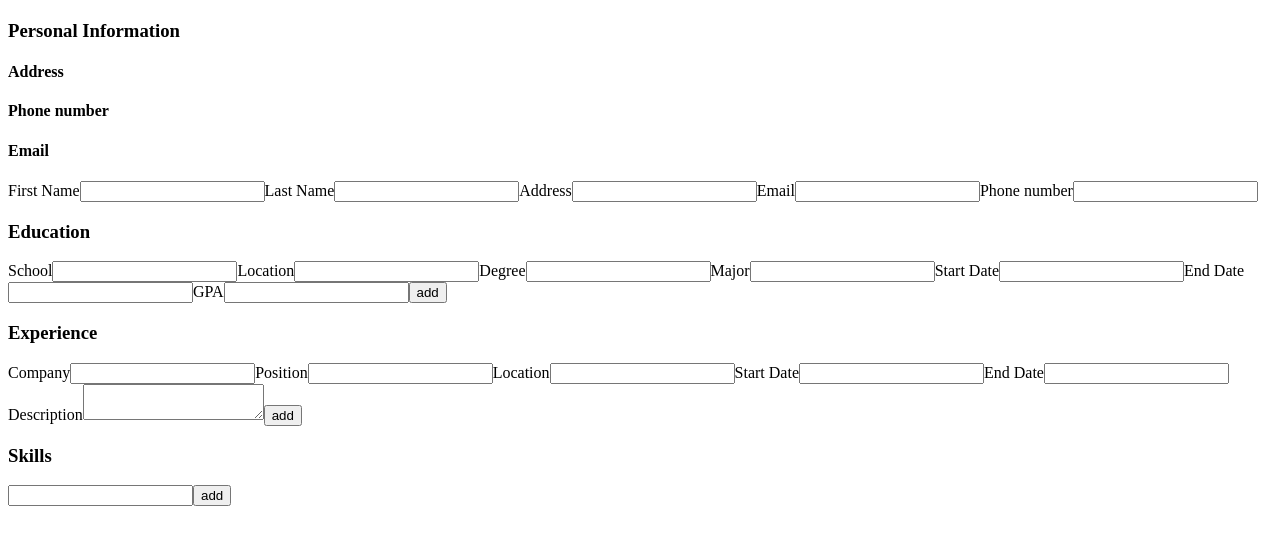
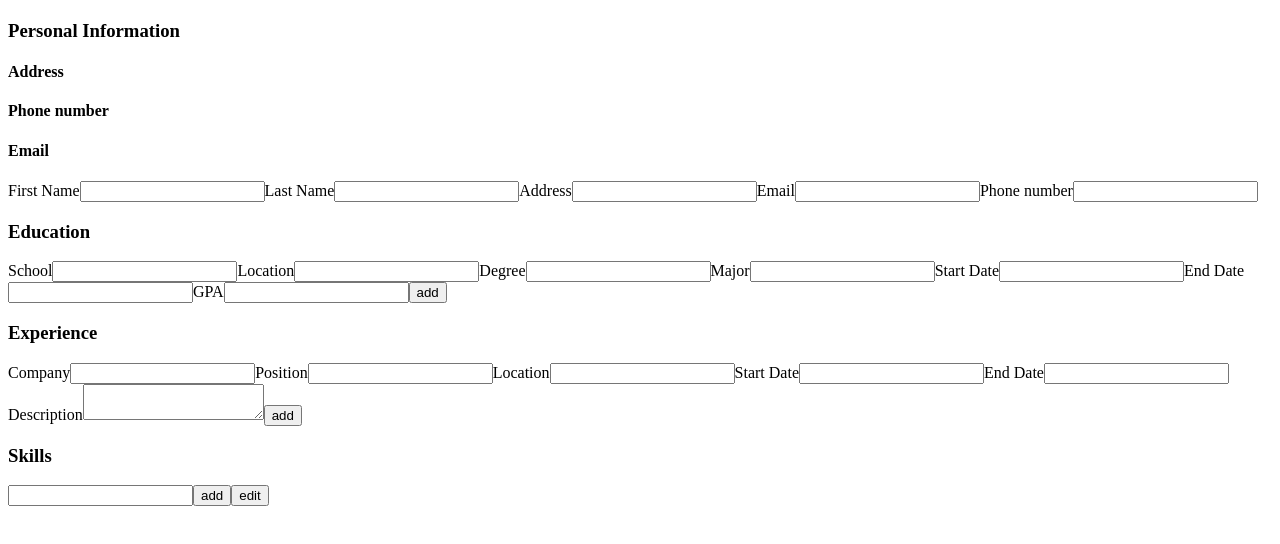
Before and after one commit to victavila/cv-project, a React (Create React App) app: page / in a window 1280 px wide. Shown: the top 544 px of the page. Built offline with nearby package versions, Linux system fonts and the light colour scheme.

Commit message:
Added edit logic to skills component

```diff
--- a/src/components/Skills.js
+++ b/src/components/Skills.js
@@ -1,3 +1,4 @@
+import { toHaveAccessibleDescription } from "@testing-library/jest-dom/dist/matchers";
 import React, { Component } from "react";
 import uniqid from "uniqid"
 
@@ -10,7 +11,8 @@ class Skills extends Component {
                 text: '',
                 id: uniqid(),
             },
-            skills: []
+            skills: [],
+            edit: false,
         }
     }
 
@@ -37,20 +39,46 @@ class Skills extends Component {
         this.setState({skills: this.state.skills.filter((_, index) => index !== +e.target.dataset.id)})
     }
 
+    handleEditClicked = () => {
+        this.setState({
+            edit: !this.state.edit,
+        })
+    }
+
+    handleEditChange = (e) => {
+        let newSkills = [...this.state.skills];
+        let newSkill = {...newSkills[+e.target.dataset.id]};
+        newSkill.text = e.target.value;
+        newSkills[+e.target.dataset.id] = newSkill;
+        this.setState({skills: newSkills});
+    }
+
     render() {
+
         return (
             <div className="skills">
                 <h3>Skills</h3>
                 <ul>
                 {this.state.skills.map((skill, index) => (
                     <div key={skill.id} className="flex-container">
-                        <li>{skill.text}</li>
+                        {
+                            this.state.edit ?
+                            <div>
+                                <input type="text" data-id={index} value={this.state.skills[index].text} onChange={this.handleEditChange}></input>
+                            </div>:
+                            <li>{skill.text}</li>
+                        }
                         <button data-id={index} onClick={this.handleDeleteClicked}>delete</button>
                     </div>
                 ))}
                 </ul>
                 <input type="text" value={this.state.skill.text} onChange={this.handleChange}></input>
                 <button className="add" onClick={this.handleAddClicked}>add</button>
+                <button onClick={this.handleEditClicked}>{
+                    this.state.edit ?
+                    <span>submit</span>:
+                    <span>edit</span>
+                }</button>
             </div>
         )
     }
```
